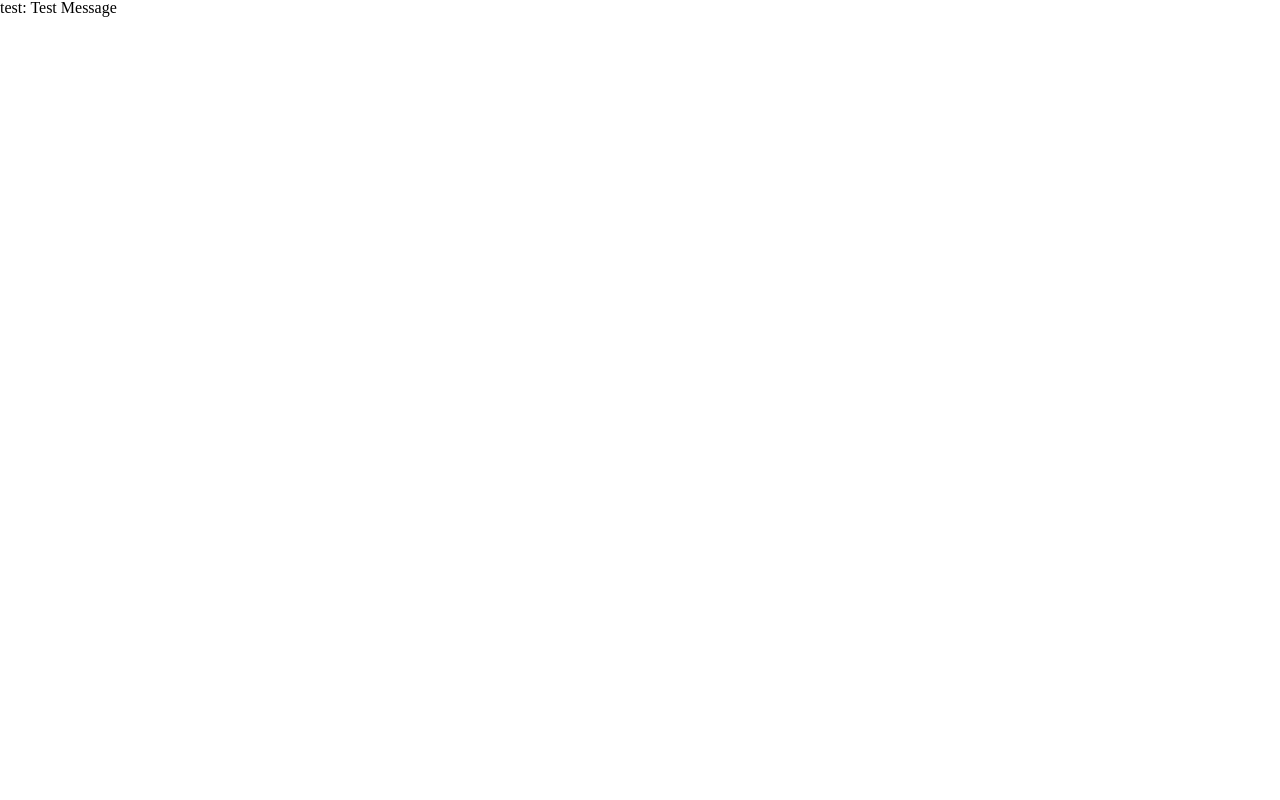
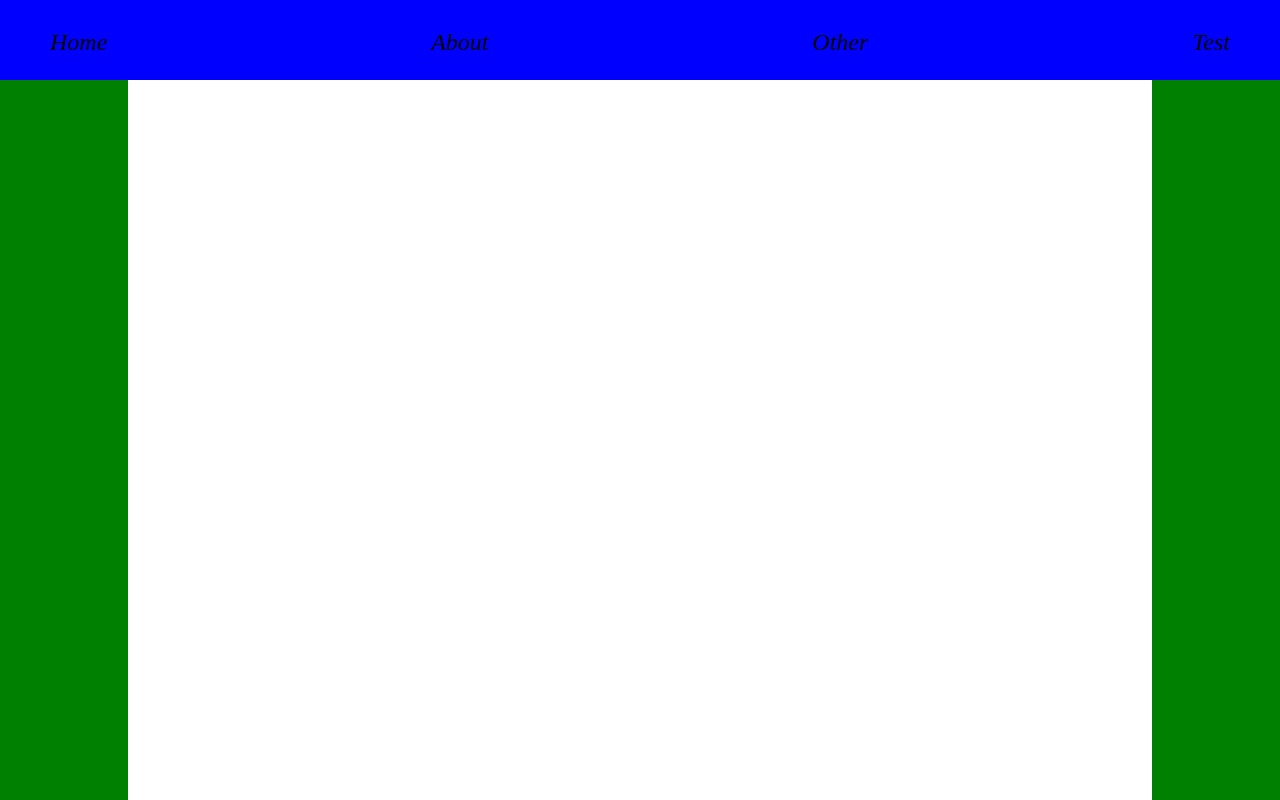
Before and after one commit to mrevanwitt/the-waiter-rater, a website: page public/index.html in a window 1280 px wide. Drawn offline with nearby package versions, Linux system fonts and the light colour scheme.

Commit message:
added data to the manager table. minor styling to the index.html page

```diff
--- a/public/index.html
+++ b/public/index.html
@@ -7,9 +7,22 @@
     <title></title>
   </head>
   <body ng-controller="mainCtrl">
-    test: {{test}}
+    <section class="nav">
+      <ul>
+        <li>Home</li>
+        <li>About</li>
+        <li>Other</li>
+        <li>Test</li>
+      </ul>
+    </section>
+    <section class="right-side">
 
+    </section>
+    <section class="left-side">
 
+    </section>
+    <section class="footer">
+    </section>
     <script src="https://ajax.googleapis.com/ajax/libs/angularjs/1.5.7/angular.min.js"></script>
     <script src="./js/app.js"></script>
     <script src="./js/mainCtrl.js"></script>
--- a/public/js/mainCtrl.js
+++ b/public/js/mainCtrl.js
@@ -1,4 +1,5 @@
 angular.module('waiterRater')
   .controller('mainCtrl', function($scope, mainServ) {
     $scope.test = mainServ.test
+    $scope.tests = "tests"
   });
--- a/public/styles/styles.css
+++ b/public/styles/styles.css
@@ -0,0 +1,40 @@
+.nav {
+  width:100%;
+  height: 10vh;
+  background: blue;
+}
+
+.nav ul {
+  display: flex;
+  justify-content: space-between;
+
+}
+
+.nav ul li {
+  margin-left: 50px;
+  margin-right: 50px;
+  padding-top: 30px;
+  font-size: 24px;
+  font-style: italic;
+}
+
+.right-side {
+  width: 10vw;
+  height: 90vh;
+  background: green;
+  float: right;
+}
+
+.left-side {
+  width: 10vw;
+  height: 90vh;
+  background: green;
+  float: left;
+}
+
+.footer {
+  width: 80vw;
+  color: grey;
+  height: 8vh;
+  z-index: 5  ;
+}
--- a/server/index.js
+++ b/server/index.js
@@ -41,6 +41,7 @@ app.get('/server/:id', function(req, res, next) {
 
 app.post('/server', function(req, res, next) {
   db.post_server(req.body.restaurant_id, req.body.first_name, req.body.last_name, req.body.first_name_last_initial, function(err){
+    console.log(err);
     res.status(200);
   });
 });
```
Also changed, not shown: 1 other file.
